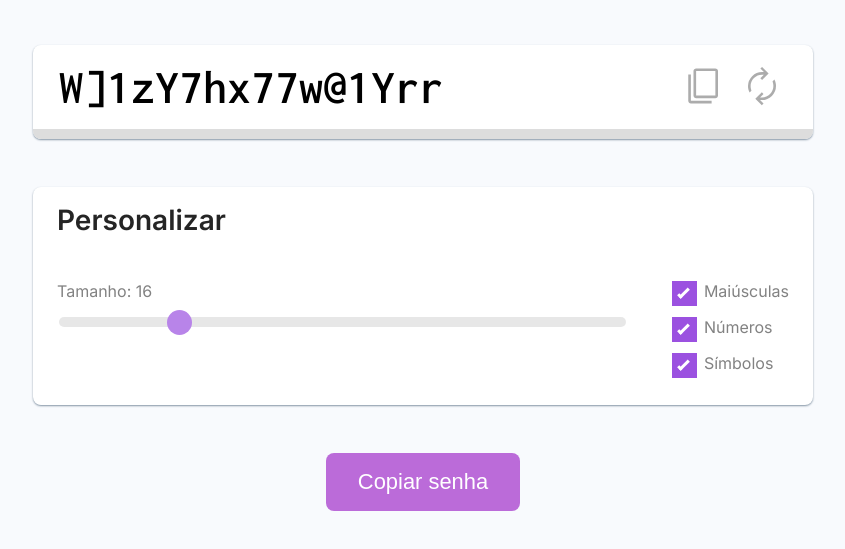
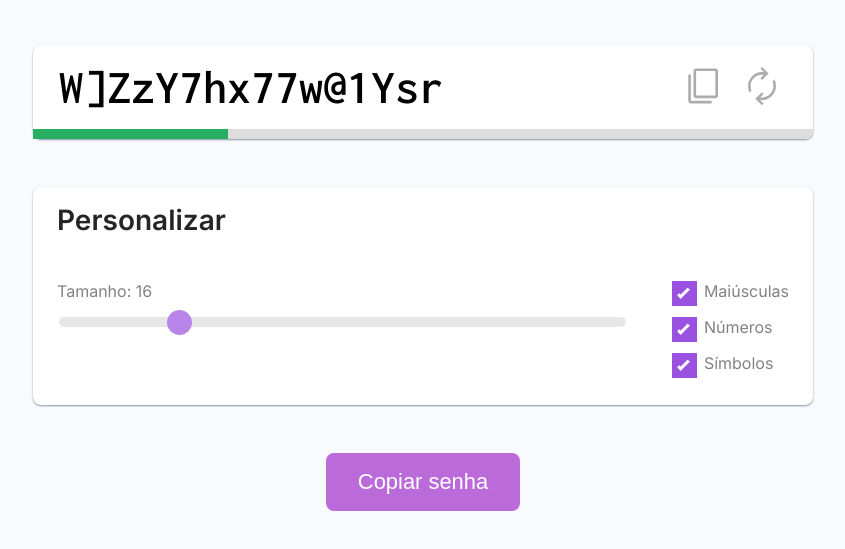
Before and after one commit to Efpires/gerador-de-senhas, a plain HTML site: page index.html in a window 1280 px wide. Shown: the part 119-668 px from the top of the page, without its empty margins (217-1062 px from the left). Drawn offline with Linux system fonts and the light colour scheme.

Commit message:
Update index.html

```diff
--- a/index.html
+++ b/index.html
@@ -36,7 +36,7 @@
                 </div>
             </div>
             <div class="security-indicator">
-                <div id="security-indicator-bar" class="bar" style="width: 90%;"></div>
+                <div id="security-indicator-bar" class="bar safe"></div>
             </div>
         </section>
 
@@ -82,12 +82,34 @@
     </main>
 
     <script>
+        const inputEl = document.querySelector("#password")
+        const upperCaseCheckEl = document.querySelector("#uppercase-check")
+        const numberCheckEl = document.querySelector("#number-check")
+        const symbolCheckEl = document.querySelector("#symbol-check")
+        const securityIndicatorBarEl = document.querySelector("#security-indicator-bar")
+
         let passwordLength = 16
-        const inputEl = document.querySelector("#password")
+
+
 
         function generatePassword() {
-            const chars =
-                "abcçdefghjkmnpqrstuvwxyzABCDEFGHJKLMNPQRSTUVWXYZ123456789?!@&*()[]"
+            let chars = "abcçdefghjkmnpqrstuvwxyz"
+
+            const upperCaseChars = "ABCÇDEFGHJKLMNPQRSTUVWXYZ"
+            const numberChars = "123456789"
+            const symbolChars = "?!@&*()[]"
+
+            if(upperCaseCheckEl.checked) {
+                chars += upperCaseChars
+            }
+
+            if(numberCheckEl.checked) {
+                chars += numberChars
+            }
+
+            if(symbolCheckEl.checked){
+                chars += symbolChars
+            }
 
             let password = ""
 
@@ -96,6 +118,17 @@
                 password += chars.substring(randomNumber, randomNumber + 1)
             }
             inputEl.value = password
+
+            calculateQuality()
+        }
+
+        function calculateQuality() {
+
+
+
+            const percent = Math.round((passwordLength / 64) * 100)
+
+            securityIndicatorBarEl.style.width = `${percent}%`
         }
 
         function copy() {
@@ -105,9 +138,13 @@
         const passwordLengthEl = document.querySelector("#password-length")
         passwordLengthEl.addEventListener('input', function() {
             passwordLength = passwordLengthEl.value
+            document.querySelector("#password-lentgh-text").innerHTML = passwordLength
             generatePassword()
-            console.log(passwordLength)
         })
+
+        upperCaseCheckEl.addEventListener("click", generatePassword)
+        numberCheckEl.addEventListener("click", generatePassword)
+        symbolCheckEl.addEventListener("click", generatePassword)
 
         document.querySelector("#copy-1").addEventListener('click', copy)
         document.querySelector("#copy-2").addEventListener('click', copy)
```
